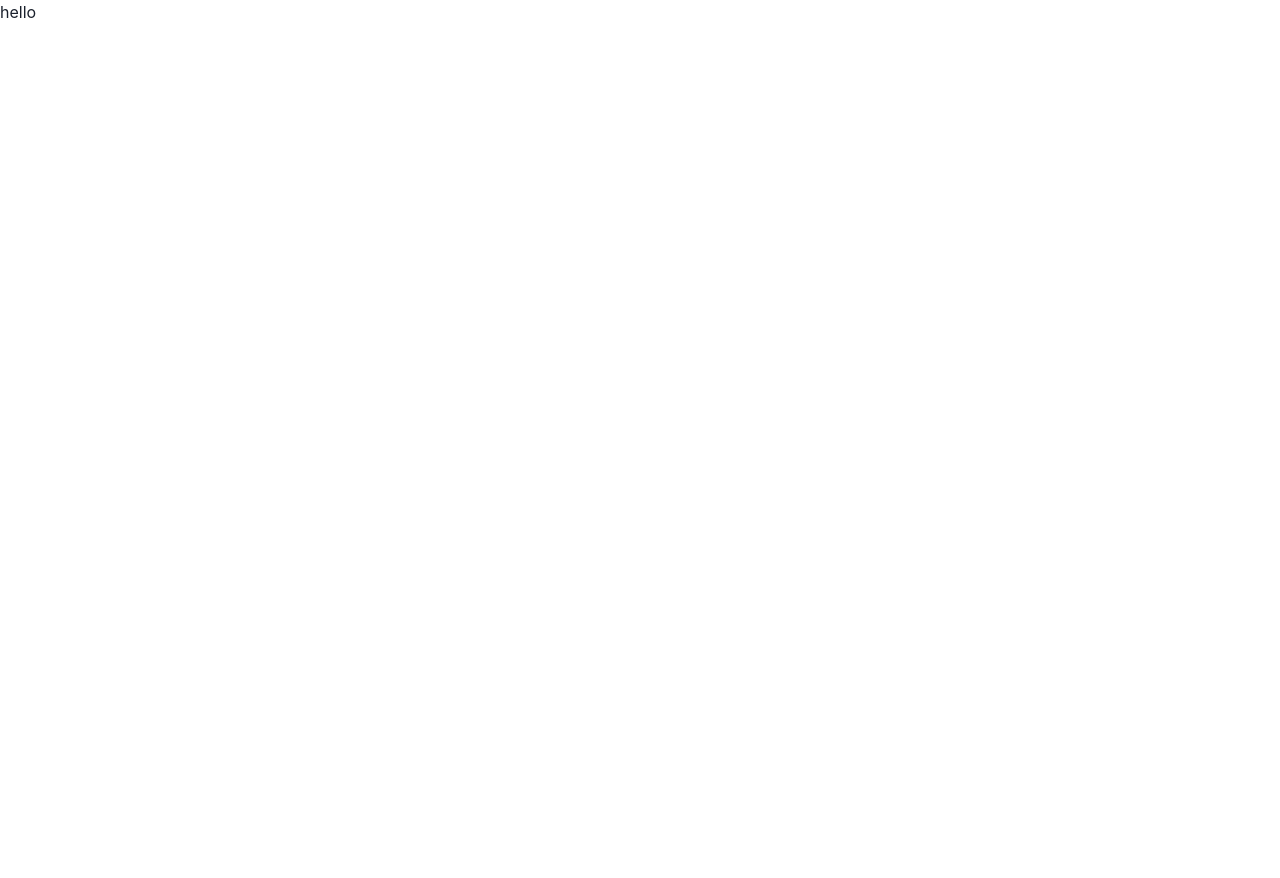
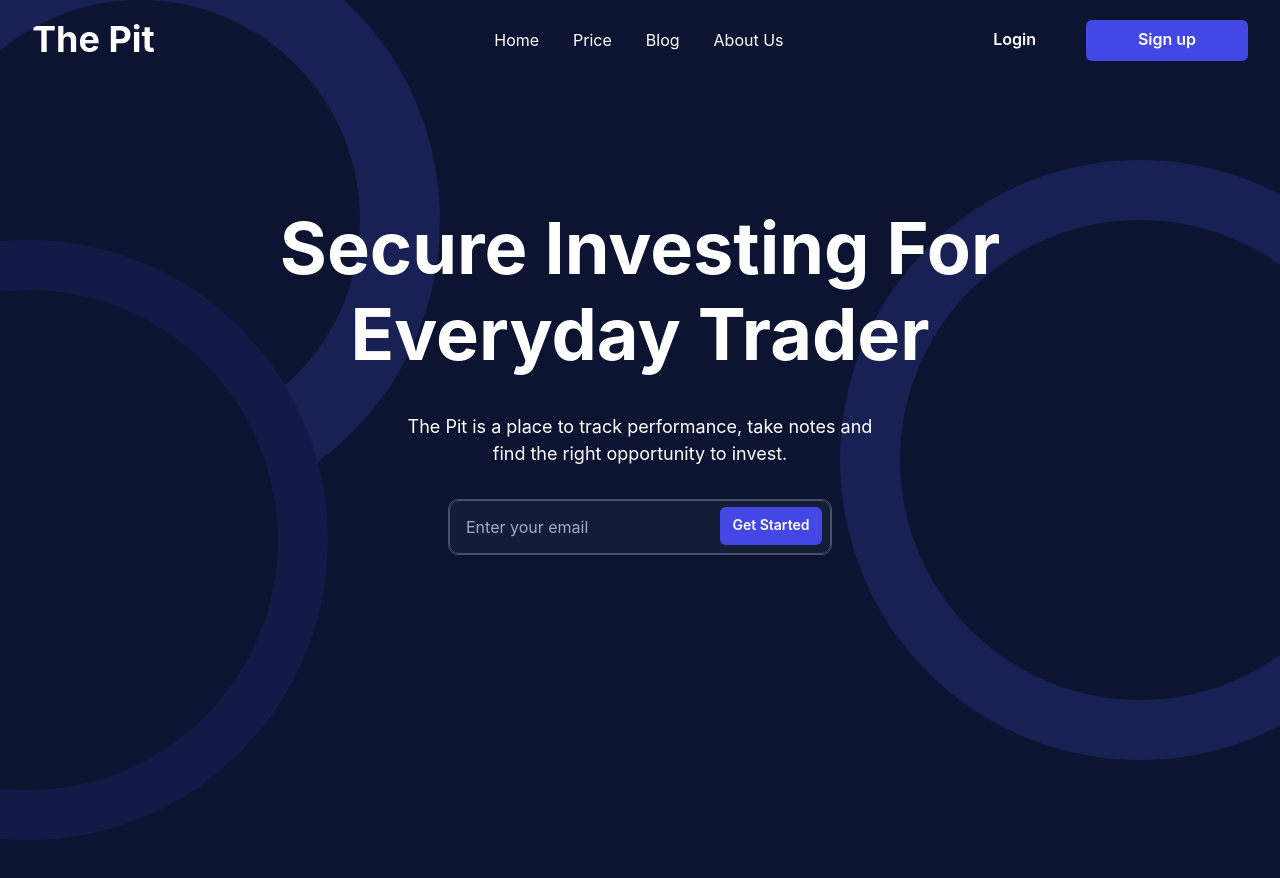
Before and after one commit to webclinic017/The-Pit-frontend, a React (Create React App) app: page / in a window 1280 px wide. Shown: the top 878 px of the page. Before the commit the page ends 800 px from the top, so only its background shows below. Built offline with nearby package versions, Linux system fonts and the light colour scheme.

Commit message:
almost done with homepage

```diff
--- /dev/null
+++ b/src/components/partials/Navbar.jsx
@@ -0,0 +1,72 @@
+import React from 'react';
+import {
+	Flex,
+	HStack,
+	Text,
+	Box,
+	Heading,
+	Button,
+	Drawer,
+	DrawerBody,
+	DrawerFooter,
+	DrawerHeader,
+	DrawerOverlay,
+	DrawerContent,
+	DrawerCloseButton,
+	Stack,
+	useDisclosure
+} from '@chakra-ui/react';
+
+export function Navbar() {
+	const { isOpen, onOpen, onClose } = useDisclosure();
+	const firstField = React.useRef();
+
+	return (
+		<Flex padding="2em" alignItems="center" justifyContent="space-between" w="100%" h="80px">
+			<Box>
+				<Heading>The Pit</Heading>
+			</Box>
+			<HStack ml="12%" spacing="34px">
+				<Text>Home</Text>
+				<Text>Price</Text>
+				<Text>Blog</Text>
+				<Text>About Us</Text>
+			</HStack>
+			<HStack spacing="34px">
+				<Button bg="none" _hover={{ backgroundColor: 'none' }} onClick={onOpen}>
+					Login
+				</Button>
+				<Drawer isOpen={isOpen} placement="right" initialFocusRef={firstField} onClose={onClose}>
+					<DrawerOverlay>
+						<DrawerContent>
+							<DrawerCloseButton />
+							<DrawerHeader borderBottomWidth="1px">Create a new account</DrawerHeader>
+
+							<DrawerBody>
+								<Stack spacing="24px" />
+							</DrawerBody>
+
+							<DrawerFooter borderTopWidth="1px">
+								<Button variant="outline" mr={3} onClick={onClose}>
+									Cancel
+								</Button>
+								<Button colorScheme="blue">Submit</Button>
+							</DrawerFooter>
+						</DrawerContent>
+					</DrawerOverlay>
+				</Drawer>
+				<Button
+					bg="#4347E3"
+					width="162px"
+					height="41px"
+					_hover={{
+						backgroundColor: '#0D1431 !important',
+						border: '1px solid #4347E3'
+					}}
+				>
+					Sign up
+				</Button>
+			</HStack>
+		</Flex>
+	);
+}
--- /dev/null
+++ b/src/css/default.css
@@ -0,0 +1,37 @@
+@import url('https://fonts.googleapis.com/css2?family=Noto+Sans+JP:wght@100;300;400;500;700;900&display=swap');
+
+* {
+    padding: 0;
+    margin: 0;
+    box-sizing: border-box;
+}
+
+a {
+    color: #000;
+    text-decoration: none;
+}
+button {
+    outline: none !important;
+}
+
+html, body {
+    font-family: 'Noto Sans JP', sans-serif;
+    color: #fff !important ;
+    position: relative;
+    overflow-x:hidden;
+}
+
+::-webkit-scrollbar {
+    width: 0;  /* Remove scrollbar space */
+    background: transparent;  /* Optional: just make scrollbar invisible */
+}
+/* Optional: show position indicator in red */
+::-webkit-scrollbar-thumb {
+    background: #FF0000;
+}
+img {
+    height: 100%;
+    width: 100%;
+    object-fit: cover;
+    outline: none
+}
--- a/src/index.jsx
+++ b/src/index.jsx
@@ -1,6 +1,7 @@
 import React from 'react';
 import ReactDOM from 'react-dom';
 import App from './App';
+import './css/default.css';
 
 ReactDOM.render(
 	<React.StrictMode>
--- a/src/pages/Home.jsx
+++ b/src/pages/Home.jsx
@@ -1,3 +1,82 @@
+import { Box, Heading, Text, InputGroup, Button, Input, InputRightElement } from '@chakra-ui/react';
+
+// component
+import { Navbar } from '../components/partials/Navbar';
+
 export default function Home() {
-	return <div>hello</div>;
+	return (
+		<Box overflowX="hidden" h="130vh" bg="#0D1431">
+			<Navbar />
+			<Box
+				position="absolute"
+				top="-20"
+				left="-10em"
+				h="600px"
+				w="600px"
+				borderRadius="100%"
+				border=" 80px solid #192053"
+			/>
+			<Box
+				position="absolute"
+				top="40"
+				right="-10em"
+				h="600px"
+				w="600px"
+				borderRadius="100%"
+				border=" 60px solid #192053"
+			/>
+			<Box
+				position="absolute"
+				top="60"
+				left="-17em"
+				h="600px"
+				w="600px"
+				borderRadius="100%"
+				bg="#0D1431"
+				border=" 50px solid #141A48"
+			/>
+			<Box
+				position="relative"
+				zIndex="2"
+				h="calc(100vh - 200px)"
+				display="flex"
+				justifyContent="center"
+				alignItems="center"
+				flexDirection="column"
+			>
+				<Heading fontSize="
+72px" textAlign="center">
+					Secure Investing For<br />Everyday Trader
+				</Heading>
+				<Text fontSize="
+18px" textAlign="center" mt="2em">
+					The Pit is a place to track performance, take notes and<br /> find the right opportunity to invest.
+				</Text>
+
+				<InputGroup borderRadius="10px" mt="2em" w="30%" border=".1px solid #485067">
+					<Input
+						bg="#151C38"
+						borderRadius="10px"
+						h="54px"
+						className="home-input"
+						type="text"
+						placeholder="Enter your email"
+					/>
+					<InputRightElement right="-1em" top="5.5px" width="9.5rem">
+						<Button
+							bg="#4347E3"
+							h="2.4rem"
+							size="sm"
+							_hover={{
+								backgroundColor: '#151C38 !important',
+								border: '1px solid #4347E3'
+							}}
+						>
+							Get Started
+						</Button>
+					</InputRightElement>
+				</InputGroup>
+			</Box>
+		</Box>
+	);
 }
```
Also changed, not shown: src/img/curves.svg (added), src/redux/store.js (added).
